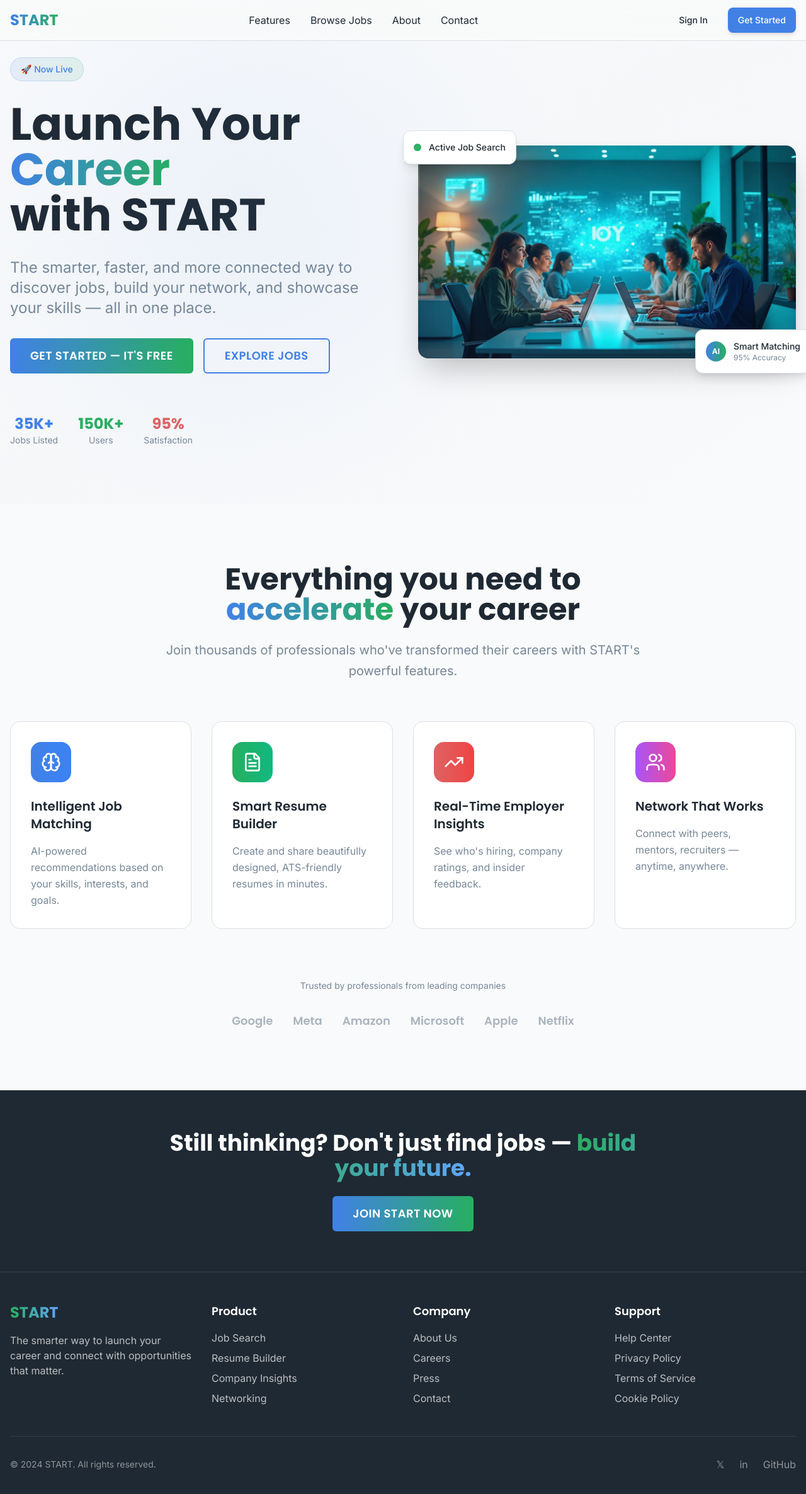
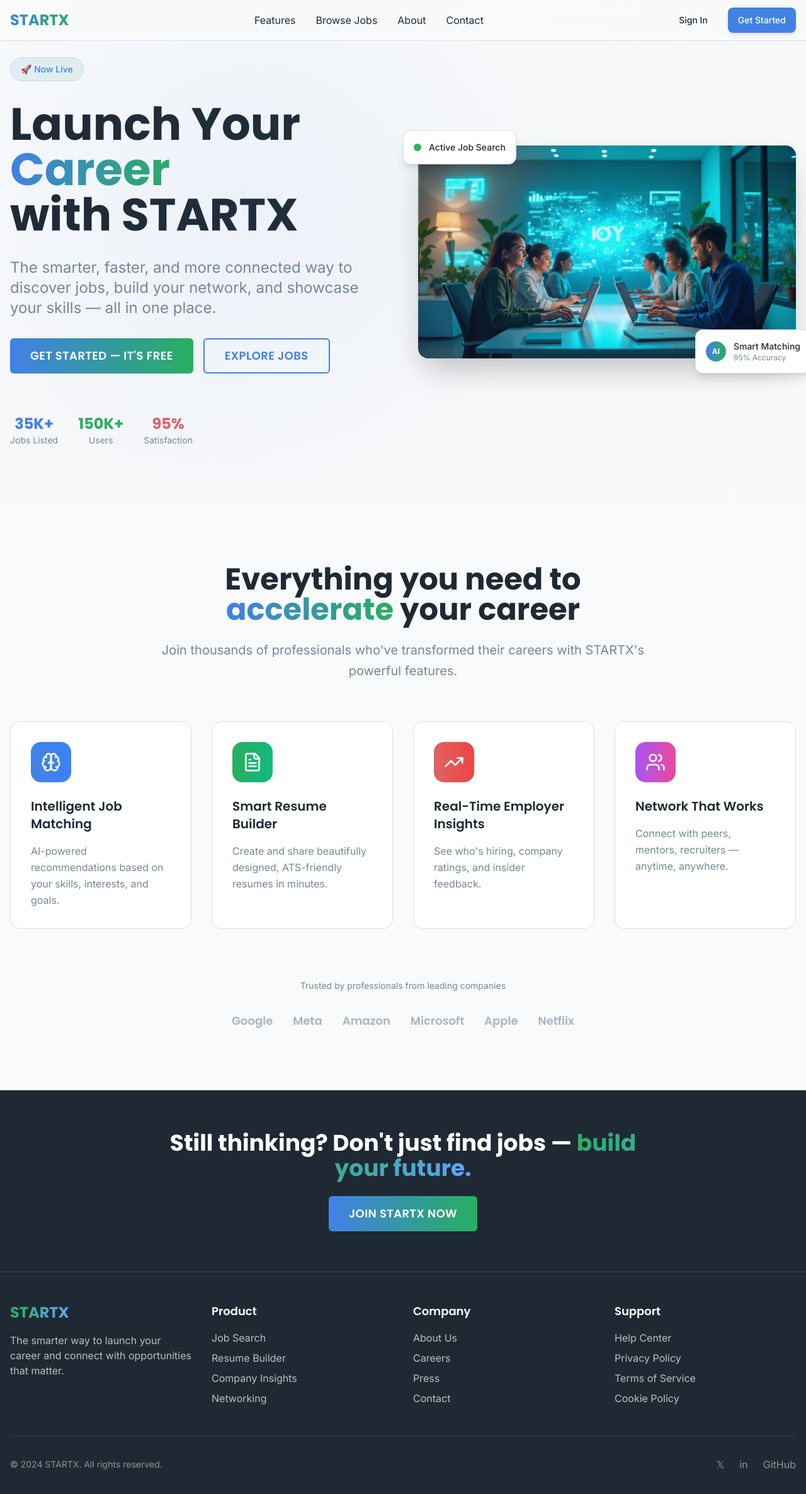
Before and after one commit to ASHBORN-11/startx-career-launchpad, a React (Vite) app: page / in a window 1280 px wide. Shown: the top 2372 px of the page at 63% size. Built offline with nearby package versions, Linux system fonts and the light colour scheme.

Commit message:
Revert name change
Reverted the project name from "START" back to "STARTX".

```diff
--- a/index.html
+++ b/index.html
@@ -3,15 +3,15 @@
   <head>
     <meta charset="UTF-8" />
     <meta name="viewport" content="width=device-width, initial-scale=1.0" />
-    <title>START - Launch Your Career</title>
+    <title>STARTX - Launch Your Career</title>
     <meta name="description" content="The smarter, faster, and more connected way to discover jobs, build your network, and showcase your skills — all in one place." />
-    <meta name="author" content="START" />
+    <meta name="author" content="STARTX" />
 
     <link rel="preconnect" href="https://fonts.googleapis.com">
     <link rel="preconnect" href="https://fonts.gstatic.com" crossorigin>
     <link href="https://fonts.googleapis.com/css2?family=Inter:wght@400;500;600;700&family=Poppins:wght@400;500;600;700;800&display=swap" rel="stylesheet">
 
-    <meta property="og:title" content="START - Launch Your Career" />
+    <meta property="og:title" content="STARTX - Launch Your Career" />
     <meta property="og:description" content="The smarter, faster, and more connected way to discover jobs, build your network, and showcase your skills — all in one place." />
     <meta property="og:type" content="website" />
     <meta property="og:image" content="https://lovable.dev/opengraph-image-p98pqg.png" />
--- a/src/components/FeaturesSection.tsx
+++ b/src/components/FeaturesSection.tsx
@@ -38,7 +38,7 @@ const FeaturesSection = () => {
             <span className="bg-gradient-to-r from-startx-royal to-startx-green bg-clip-text text-transparent"> accelerate</span> your career
           </h2>
           <p className="text-xl text-muted-foreground font-inter leading-relaxed">
-            Join thousands of professionals who've transformed their careers with START's powerful features.
+            Join thousands of professionals who've transformed their careers with STARTX's powerful features.
           </p>
         </div>
 
--- a/src/components/Footer.tsx
+++ b/src/components/Footer.tsx
@@ -12,7 +12,7 @@ const Footer = () => {
               <span className="bg-gradient-to-r from-startx-green to-blue-400 bg-clip-text text-transparent"> build your future.</span>
             </h2>
             <Button variant="hero" size="lg" className="h-14 px-8 text-lg font-poppins">
-              Join START Now
+              Join STARTX Now
             </Button>
           </div>
         </div>
@@ -25,7 +25,7 @@ const Footer = () => {
           <div className="space-y-4">
             <div className="font-poppins font-bold text-2xl">
               <span className="bg-gradient-to-r from-startx-green to-blue-400 bg-clip-text text-transparent">
-                START
+                STARTX
               </span>
             </div>
             <p className="text-white/70 font-inter">
@@ -70,7 +70,7 @@ const Footer = () => {
         {/* Bottom Bar */}
         <div className="border-t border-white/10 mt-12 pt-8 flex flex-col md:flex-row justify-between items-center">
           <p className="text-white/50 font-inter text-sm">
-            © 2024 START. All rights reserved.
+            © 2024 STARTX. All rights reserved.
           </p>
           <div className="flex items-center space-x-6 mt-4 md:mt-0">
             <a href="#" className="text-white/50 hover:text-white transition-colors">
--- a/src/components/HeroSection.tsx
+++ b/src/components/HeroSection.tsx
@@ -25,7 +25,7 @@ const HeroSection = () => {
                 Career
               </span>
               <br />
-              <span className="text-foreground">with START</span>
+              <span className="text-foreground">with STARTX</span>
             </h1>
 
             {/* Subheadline */}
@@ -73,7 +73,7 @@ const HeroSection = () => {
             <div className="relative rounded-2xl overflow-hidden shadow-2xl">
               <img
                 src={heroImage}
-                alt="START - Modern job discovery platform"
+                alt="STARTX - Modern job discovery platform"
                 className="w-full h-auto object-cover"
               />
               {/* Overlay gradient */}
--- a/src/components/Navigation.tsx
+++ b/src/components/Navigation.tsx
@@ -13,7 +13,7 @@ const Navigation = () => {
           <div className="flex items-center">
             <div className="font-poppins font-bold text-2xl">
               <span className="bg-gradient-to-r from-startx-royal to-startx-green bg-clip-text text-transparent">
-                START
+                STARTX
               </span>
             </div>
           </div>
```
